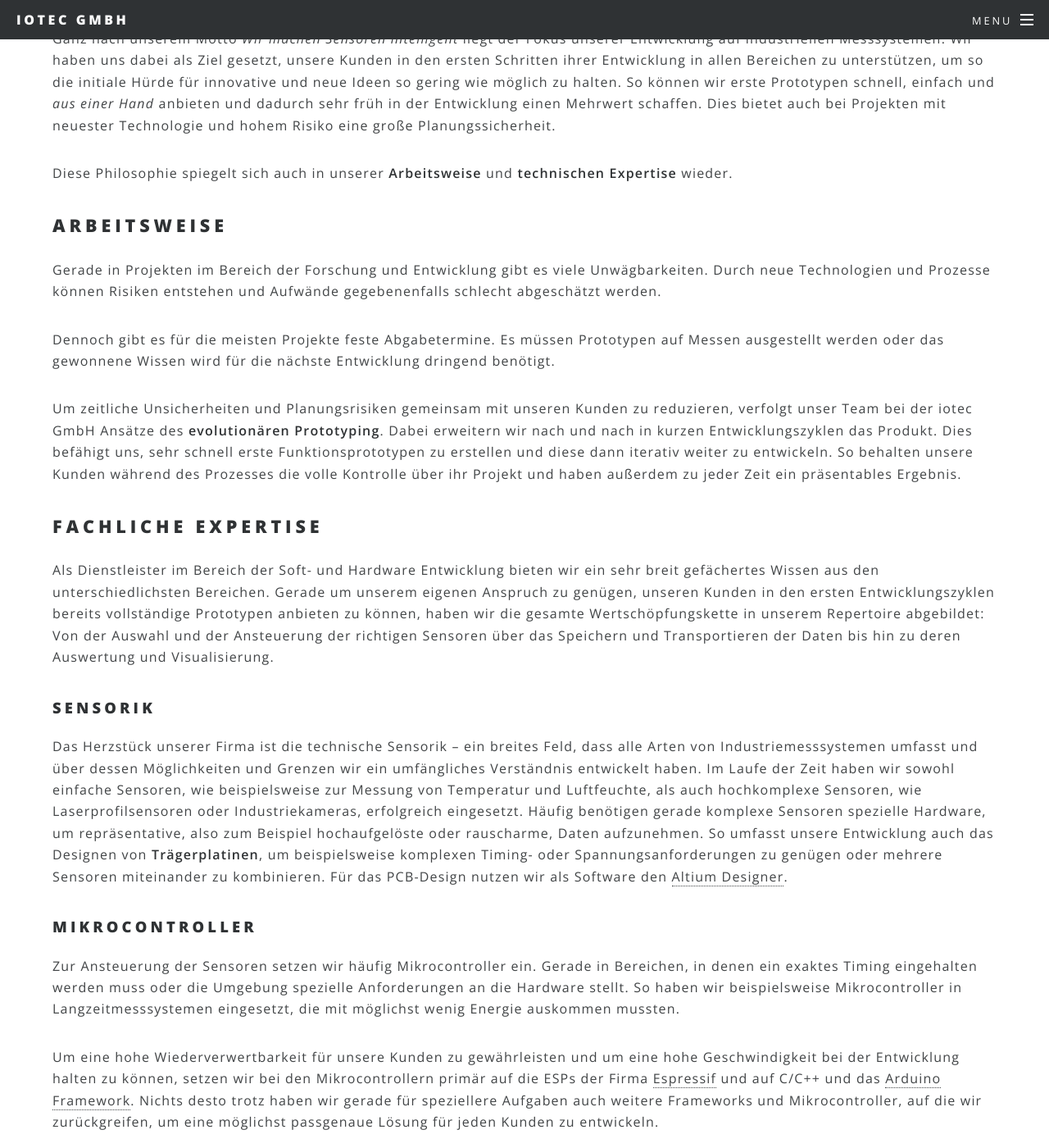
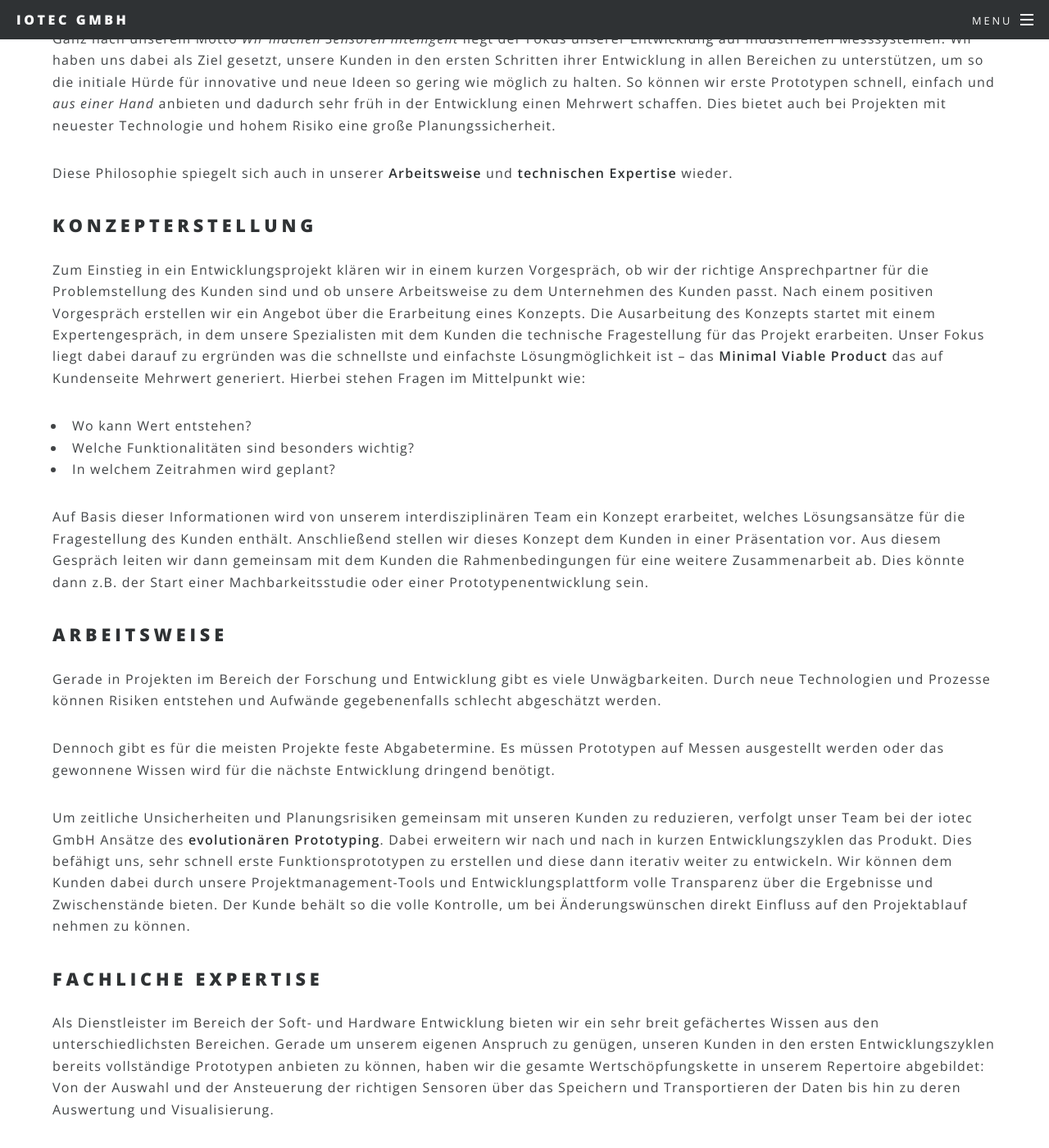
Before and after one commit to iotec-gmbh/iotec-gmbh.github.io, a Jekyll site: the page built from 11-entwicklung.md, in a window 1280 px wide and 1400 px high, scrolled down 415 px. Shown: the whole window at 82% size. Built offline with Jekyll 4.4.1, drawn with Linux system fonts in a browser that asks for light colours.

Commit message:
Added text beratung.md
This patch introduces a new text for the page 'Beratung'.

It adds an introducotry paragraph to the before existing text of the worklflow description.

I still would very much like to add a simple flow chart of the worklfow to accompany the text, in place of the numbered listing that is now there.

```diff
--- a/11-entwicklung.md
+++ b/11-entwicklung.md
@@ -11,6 +11,25 @@ Dies bietet auch bei Projekten mit neuester Technologie und hohem Risiko eine gr
 
 Diese Philosophie spiegelt sich auch in unserer **Arbeitsweise** und **technischen Expertise** wieder.
 
+## Konzepterstellung
+
+Zum Einstieg in ein Entwicklungsprojekt klären wir in einem kurzen Vorgespräch,
+ob wir der richtige Ansprechpartner für die Problemstellung des Kunden sind und ob unsere Arbeitsweise zu dem Unternehmen des Kunden passt.
+Nach einem positiven Vorgespräch erstellen wir ein Angebot über die Erarbeitung eines Konzepts.
+Die Ausarbeitung des Konzepts startet mit einem Expertengespräch, in dem unsere Spezialisten mit dem Kunden die technische Fragestellung für das Projekt erarbeiten.
+Unser Fokus liegt dabei darauf zu ergründen was die schnellste und einfachste Lösungmöglichkeit ist –
+das **Minimal Viable Product** das auf Kundenseite Mehrwert generiert.
+Hierbei stehen Fragen im Mittelpunkt wie:
+
+- Wo kann Wert entstehen?
+- Welche Funktionalitäten sind besonders wichtig?
+- In welchem Zeitrahmen wird geplant?
+
+Auf Basis dieser Informationen wird von unserem interdisziplinären Team ein Konzept erarbeitet, welches Lösungsansätze für die Fragestellung des Kunden enthält.
+Anschließend stellen wir dieses Konzept dem Kunden in einer Präsentation vor.
+Aus diesem Gespräch leiten wir dann gemeinsam mit dem Kunden die Rahmenbedingungen für eine weitere Zusammenarbeit ab.
+Dies könnte dann z.B. der Start einer Machbarkeitsstudie oder einer Prototypenentwicklung sein.
+
 ## Arbeitsweise
 
 Gerade in Projekten im Bereich der Forschung und Entwicklung gibt es viele Unwägbarkeiten.
@@ -23,7 +42,8 @@ Um zeitliche Unsicherheiten und Planungsrisiken gemeinsam mit unseren Kunden zu
 verfolgt unser Team bei der iotec GmbH Ansätze des **evolutionären Prototyping**.
 Dabei erweitern wir nach und nach in kurzen Entwicklungszyklen das Produkt.
 Dies befähigt uns, sehr schnell erste Funktionsprototypen zu erstellen und diese dann iterativ weiter zu entwickeln.
-So behalten unsere Kunden während des Prozesses die volle Kontrolle über ihr Projekt und haben außerdem zu jeder Zeit ein präsentables Ergebnis.
+Wir können dem Kunden dabei durch unsere Projektmanagement-Tools und Entwicklungsplattform volle Transparenz über die Ergebnisse und Zwischenstände bieten.
+Der Kunde behält so die volle Kontrolle, um bei Änderungswünschen direkt Einfluss auf den Projektablauf nehmen zu können.
 
 ## Fachliche Expertise
 
```
Also changed, not shown: 10-exemplarische-beratung.md (deleted, +0 -11 lines).
